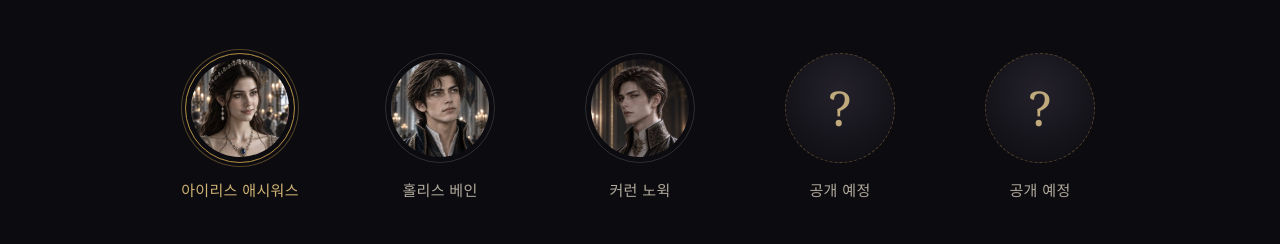
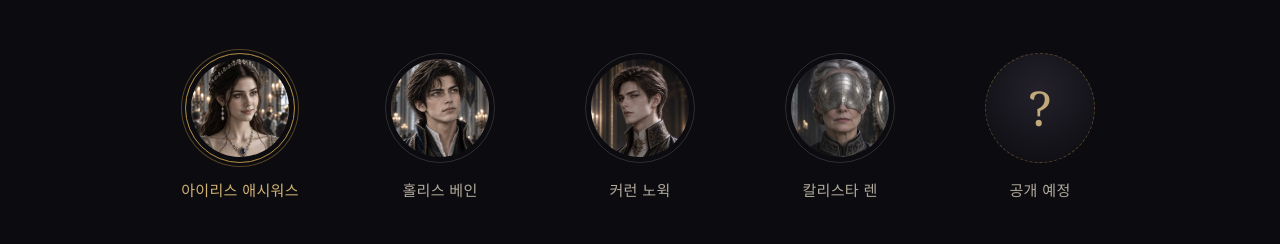
Before and after one commit to innerarchitectofficial/iris-ashworth-site, a plain HTML site: page characters.html in a window 1280 px wide. Shown: the part 485-729 px from the top of the page. Drawn offline with nearby package versions, Linux system fonts and the light colour scheme.

Commit message:
Add files via upload

```diff
--- a/characters.html
+++ b/characters.html
@@ -93,6 +93,16 @@
           '하지만 그가 마련한 안전과 그녀가 원하는 삶 사이의 거리는 조금씩 벌어진다. 언제나 옳은 답을 준비해온 커런에게도, 대신 답할 수 없는 물음이 남는다.',
           '사랑하는 사람을 지키기 위해,\n자신이 준비한 미래를 놓아줄 수 있을까.'
         ], color:'#554c43'
+      },
+      {
+        name:'칼리스타 렌', englishName:'CALISTA WREN',
+        role:'원형 거울을 관리하고 판정을 선언하는 인영원의 대사제.',
+        image:'images/calista-wren.jpg', imageSmall:'images/calista-wren-small.jpg', thumbnail:'images/calista-wren-thumb.jpg', imagePosition:'center',
+        paragraphs:[
+          '이마에서 광대까지 덮은 은가면에 두 눈이 가려져 있다. 세상을 직접 볼 수 없으며, 오직 거울에 비친 것만을 본다. 낮고 흔들림 없는 목소리로 판정을 선언하는 그녀에게 거울은 세상을 바라보는 유일한 창이다.',
+          '사람의 말과 감정은 달라져도 거울의 판정은 흔들려서는 안 된다고 믿는다. 완벽한 후계자 아이리스는 그 믿음을 증명하는 존재다. 칼리스타는 그녀를 높이 평가하며, 정해진 자리에서 벗어나려는 기색에도 누구보다 민감하다.',
+          '다른 이들의 삶에는 분명한 판정을 내리는 그녀에게도, 정작 자신이 기억하지 못하는 시간이 있다. 거울과 기록을 그토록 믿게 된 이유는 어쩌면 그 빈자리와 닿아 있을지도 모른다.'
+        ], color:'#595756'
       }
     ];
     const twoDigits = number => String(number).padStart(2,'0');
```
Also changed, not shown: images/calista-wren-small.jpg (added), images/calista-wren-thumb.jpg (added), images/calista-wren.jpg (added).
